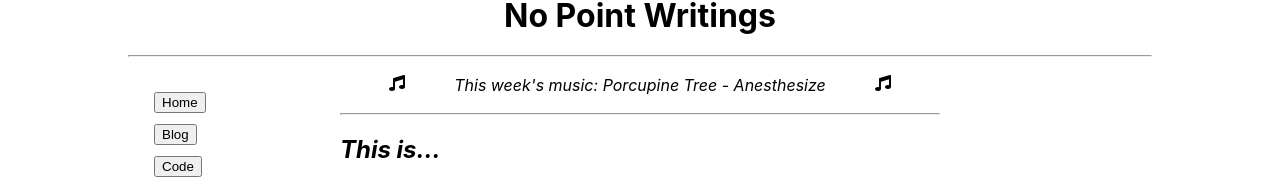
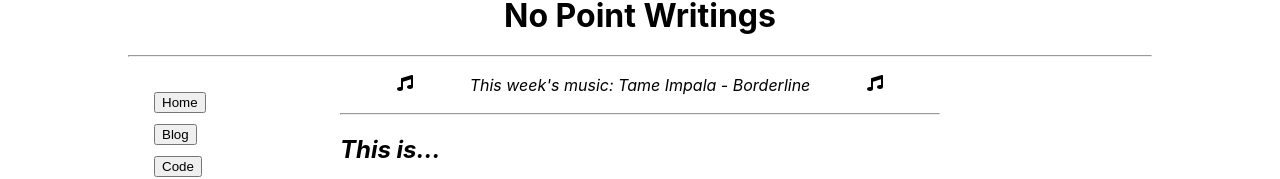
Before and after one commit to naglissul/naglissul.github.io, a React (Create React App) app: page /#/ in a window 1280 px wide. Shown: the part 137-316 px from the top of the page. Built offline with nearby package versions, Linux system fonts and the light colour scheme.

Commit message:
change music

```diff
--- a/src/pages/homePage/HomePage.tsx
+++ b/src/pages/homePage/HomePage.tsx
@@ -16,7 +16,7 @@ import { MOBILE_THRESHOLD } from "../../constants";
 function HomePage() {
   return (
     <section>
-      <BestMusic name="Porcupine Tree - Anesthesize" />
+      <BestMusic name="Tame Impala - Borderline" />
       <hr />
       <h1>
         <em>This is...</em>
```
